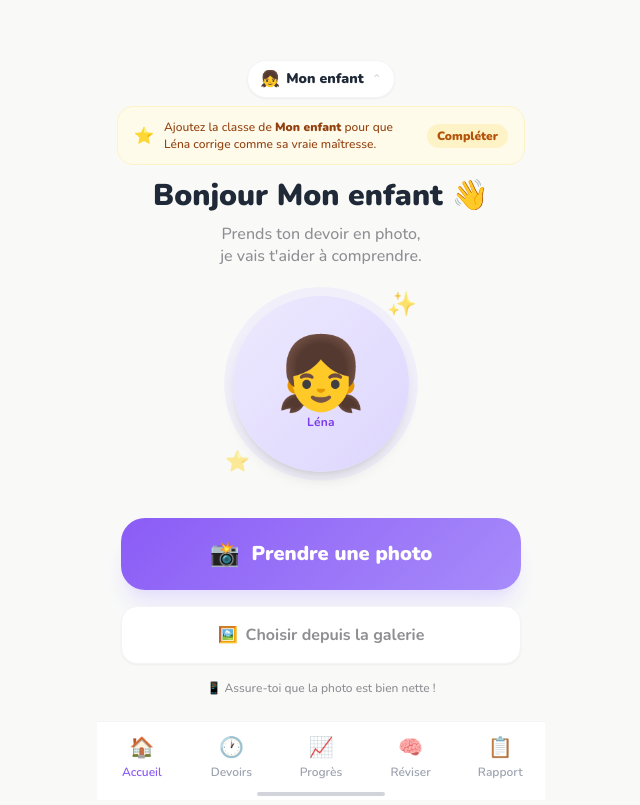
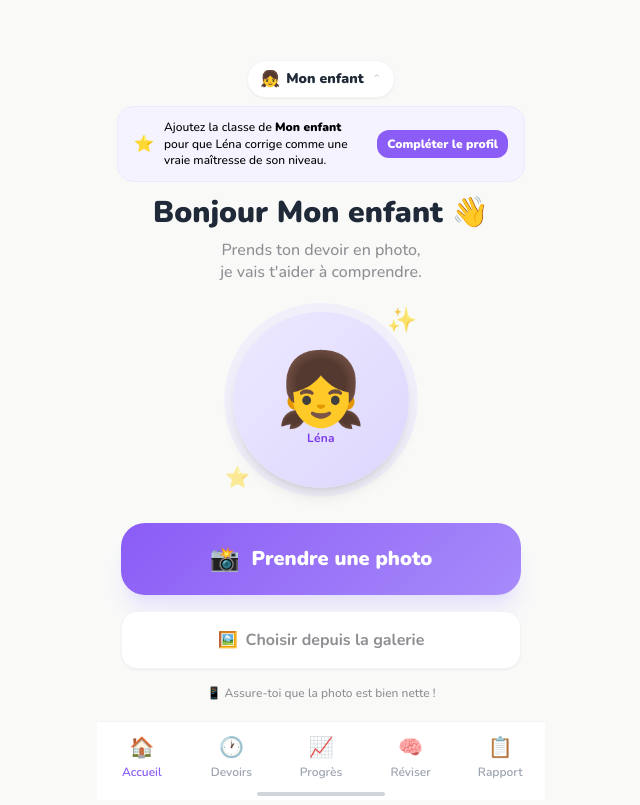
Before and after one commit to LOICPROJET/professeur-lena, a Next.js app: page / in a window 1280 px wide. Shown: the whole page, without its empty margins (319-959 px from the left). Built offline with nearby package versions, Linux system fonts and the light colour scheme.

Commit message:
Sprint 5 patch — banner violet, bouton 'Compléter le profil', phrase réassurante dashboard

```diff
--- a/app/page.tsx
+++ b/app/page.tsx
@@ -100,16 +100,16 @@ function HomeScreen({
       {/* Soft banner — no level set */}
       {activeChild && !activeChild.level && (
         <div className="px-5 pt-2 pb-0">
-          <div className="bg-amber-50 border border-amber-100 rounded-2xl px-4 py-3 flex items-center gap-2.5">
+          <div className="bg-primary-50 border border-primary-100 rounded-2xl px-4 py-3 flex items-center gap-2.5">
             <span className="text-base flex-shrink-0">⭐</span>
-            <p className="text-xs font-medium text-amber-800 flex-1 leading-snug">
-              Ajoutez la classe de <span className="font-black">{activeChild.name}</span> pour que Léna corrige comme sa vraie maîtresse.
+            <p className="text-xs font-medium text-primary-800 flex-1 leading-snug">
+              Ajoutez la classe de <span className="font-black">{activeChild.name}</span> pour que Léna corrige comme une vraie maîtresse de son niveau.
             </p>
             <Link
               href="/parent"
-              className="text-xs font-black text-amber-700 bg-amber-100 px-2.5 py-1 rounded-xl btn-press flex-shrink-0"
+              className="text-xs font-black text-white bg-primary-500 px-2.5 py-1.5 rounded-xl btn-press flex-shrink-0"
             >
-              Compléter
+              Compléter le profil
             </Link>
           </div>
         </div>
--- a/app/parent/page.tsx
+++ b/app/parent/page.tsx
@@ -807,6 +807,16 @@ function Dashboard({
           </div>
         )}
 
+        {/* Pedagogical reassurance */}
+        {activeChild?.level && (
+          <div className="bg-primary-50 border border-primary-100 rounded-2xl px-4 py-3 flex items-center gap-2">
+            <span className="text-base flex-shrink-0">🎯</span>
+            <p className="text-xs font-semibold text-primary-700 leading-snug">
+              Les corrections sont personnalisées selon la classe de votre enfant.
+            </p>
+          </div>
+        )}
+
         {/* Global stats row */}
         <div className="grid grid-cols-2 gap-3">
           <StatCard icon="📝" value={stats.total} label="Devoirs corrigés" />
```
Also changed, not shown: 1 other file (tests, documents, lock files or other folders).
